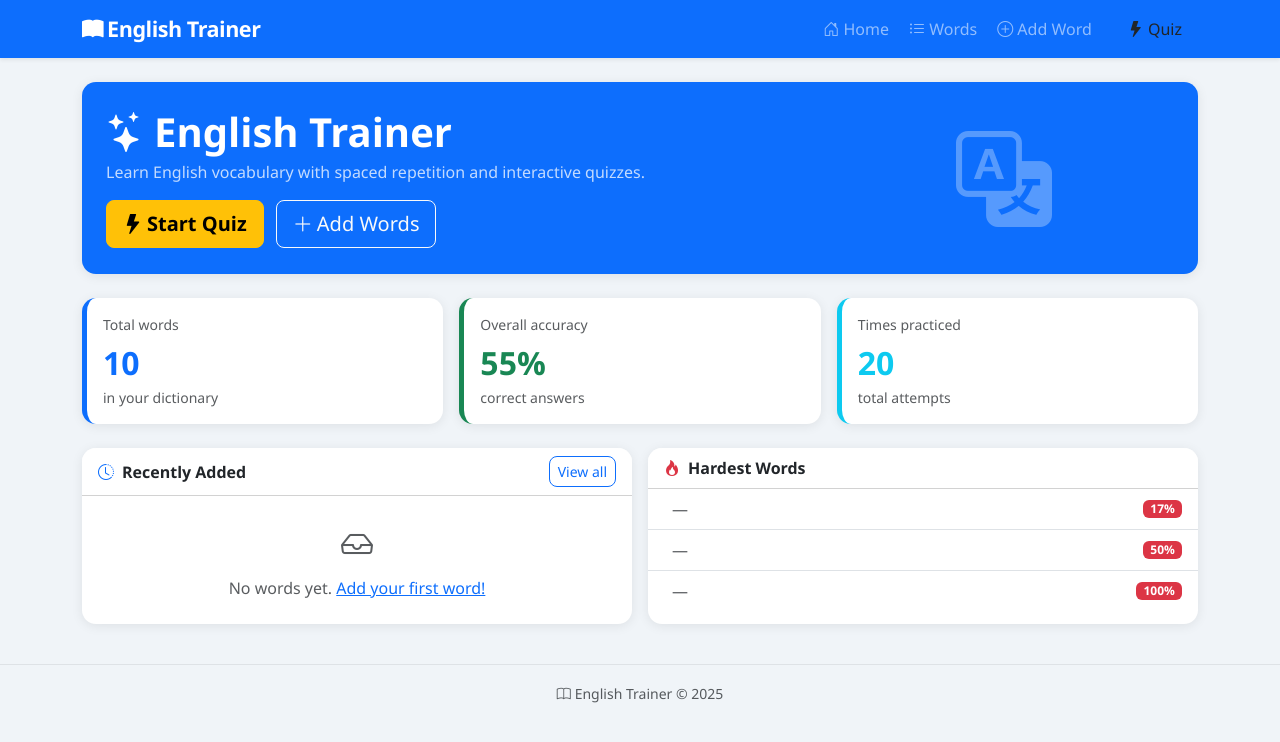
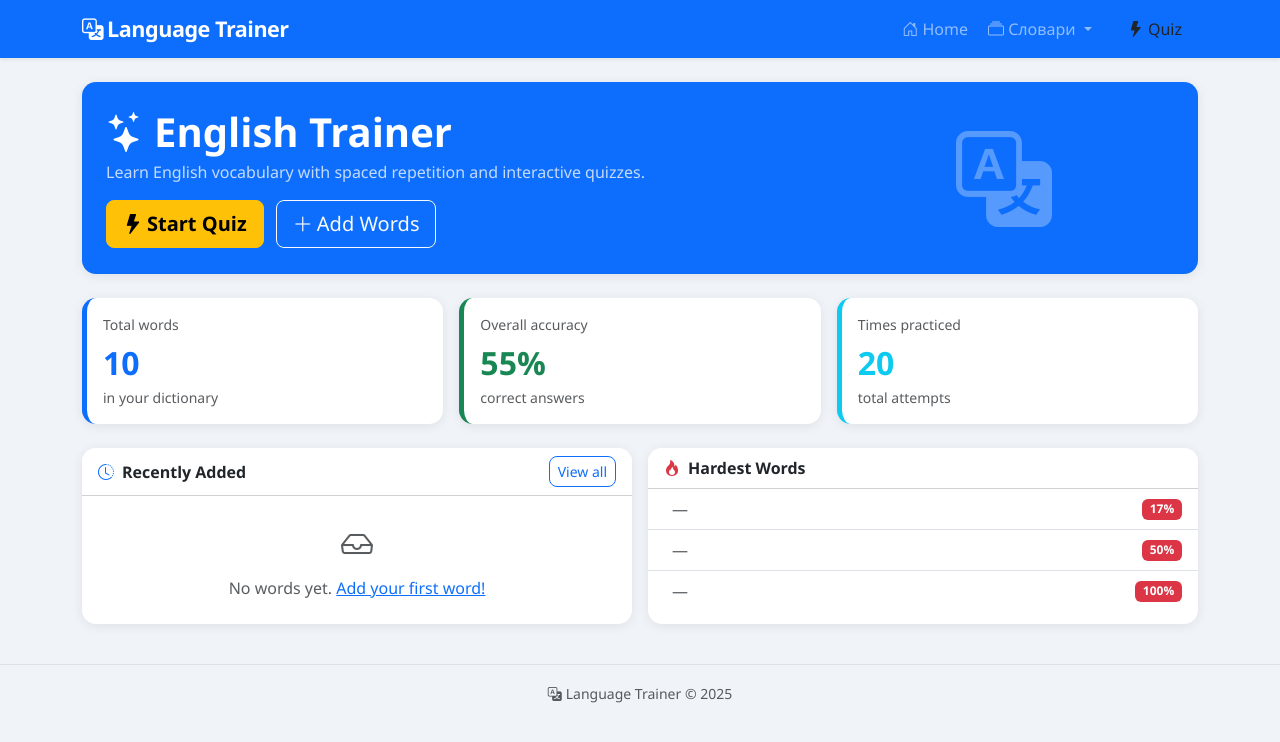
Before and after one commit to ivkhripunov/english_trainer, a Django app: page / in a window 1280 px wide. Shown: the top 742 px of the page. Run offline with Django 4.2, Linux system fonts and the light colour scheme; data comes from the database, SQL or seed files in the repository; data that the repository does not hold is empty.

Commit message:
refactor: update navbar with Languages and Collections dropdown

```diff
--- a/trainer/templates/trainer/base.html
+++ b/trainer/templates/trainer/base.html
@@ -3,37 +3,16 @@
 <head>
     <meta charset="UTF-8">
     <meta name="viewport" content="width=device-width, initial-scale=1.0">
-    <title>{% block title %}English Trainer{% endblock %}</title>
+    <title>{% block title %}Language Trainer{% endblock %}</title>
     <link href="https://cdn.jsdelivr.net/npm/bootstrap@5.3.2/dist/css/bootstrap.min.css" rel="stylesheet">
     <link href="https://cdn.jsdelivr.net/npm/bootstrap-icons@1.11.3/font/bootstrap-icons.css" rel="stylesheet">
     <style>
-        body {
-            background-color: #f0f4f8;
-            font-family: 'Segoe UI', system-ui, sans-serif;
-        }
-        .navbar-brand {
-            font-weight: 800;
-            font-size: 1.35rem;
-            letter-spacing: -.5px;
-        }
-        .card {
-            border: none;
-            border-radius: 14px;
-            box-shadow: 0 2px 12px rgba(0,0,0,.08);
-        }
-        .card-header {
-            border-radius: 14px 14px 0 0 !important;
-            font-weight: 600;
-        }
-        .stat-card {
-            border-left: 5px solid;
-            transition: transform .15s;
-        }
+        body { background-color: #f0f4f8; font-family: 'Segoe UI', system-ui, sans-serif; }
+        .navbar-brand { font-weight: 800; font-size: 1.35rem; letter-spacing: -.5px; }
+        .card { border: none; border-radius: 14px; box-shadow: 0 2px 12px rgba(0,0,0,.08); }
+        .card-header { border-radius: 14px 14px 0 0 !important; font-weight: 600; }
+        .stat-card { border-left: 5px solid; transition: transform .15s; }
         .stat-card:hover { transform: translateY(-3px); }
-        .word-badge {
-            font-size: .75rem;
-            padding: .25em .6em;
-        }
         .nav-link { font-weight: 500; }
         .btn { border-radius: 8px; }
         .progress { border-radius: 99px; }
@@ -46,7 +25,7 @@
 <nav class="navbar navbar-expand-lg navbar-dark bg-primary shadow-sm">
     <div class="container">
         <a class="navbar-brand" href="{% url 'index' %}">
-            <i class="bi bi-book-fill me-1"></i>English Trainer
+            <i class="bi bi-translate me-1"></i>Language Trainer
         </a>
         <button class="navbar-toggler" type="button"
                 data-bs-toggle="collapse" data-bs-target="#navMenu">
@@ -59,18 +38,37 @@
                         <i class="bi bi-house-door"></i> Home
                     </a>
                 </li>
-                <li class="nav-item">
-                    <a class="nav-link" href="{% url 'word_list' %}">
-                        <i class="bi bi-list-ul"></i> Words
+                <li class="nav-item dropdown">
+                    <a class="nav-link dropdown-toggle" href="#" data-bs-toggle="dropdown">
+                        <i class="bi bi-collection"></i> Словари
                     </a>
+                    <ul class="dropdown-menu">
+                        <li>
+                            <a class="dropdown-item" href="{% url 'language_list' %}">
+                                <i class="bi bi-globe2 me-2"></i>Languages
+                            </a>
+                        </li>
+                        <li>
+                            <a class="dropdown-item" href="{% url 'collection_list' %}">
+                                <i class="bi bi-journals me-2"></i>Collections
+                            </a>
+                        </li>
+                        <li><hr class="dropdown-divider"></li>
+                        <li>
+                            <a class="dropdown-item" href="{% url 'word_list' %}">
+                                <i class="bi bi-list-ul me-2"></i>All Words
+                            </a>
+                        </li>
+                        <li>
+                            <a class="dropdown-item" href="{% url 'word_create' %}">
+                                <i class="bi bi-plus-circle me-2"></i>Add Word
+                            </a>
+                        </li>
+                    </ul>
                 </li>
                 <li class="nav-item">
-                    <a class="nav-link" href="{% url 'word_create' %}">
-                        <i class="bi bi-plus-circle"></i> Add Word
-                    </a>
-                </li>
-                <li class="nav-item">
-                    <a class="nav-link btn btn-warning btn-sm text-dark px-3 ms-2" href="{% url 'quiz_start' %}">
+                    <a class="nav-link btn btn-warning btn-sm text-dark px-3 ms-2"
+                       href="{% url 'quiz_start' %}">
                         <i class="bi bi-lightning-fill"></i> Quiz
                     </a>
                 </li>
@@ -80,7 +78,6 @@
 </nav>
 
 <div class="container py-4">
-
     {% if messages %}
         {% for message in messages %}
             <div class="alert alert-{{ message.tags }} alert-dismissible fade show shadow-sm" role="alert">
@@ -89,13 +86,11 @@
             </div>
         {% endfor %}
     {% endif %}
-
     {% block content %}{% endblock %}
-
 </div>
 
 <footer class="text-center text-muted py-3 mt-3">
-    <small><i class="bi bi-book me-1"></i>English Trainer &copy; 2025</small>
+    <small><i class="bi bi-translate me-1"></i>Language Trainer &copy; 2025</small>
 </footer>
 
 <script src="https://cdn.jsdelivr.net/npm/bootstrap@5.3.2/dist/js/bootstrap.bundle.min.js"></script>
```
